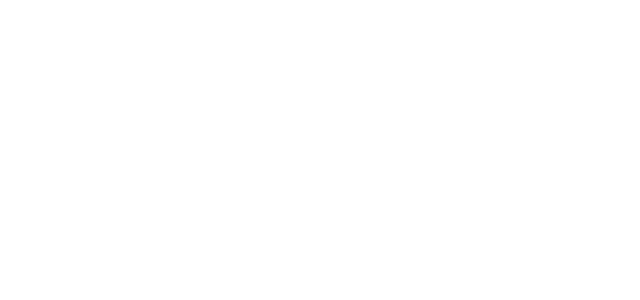
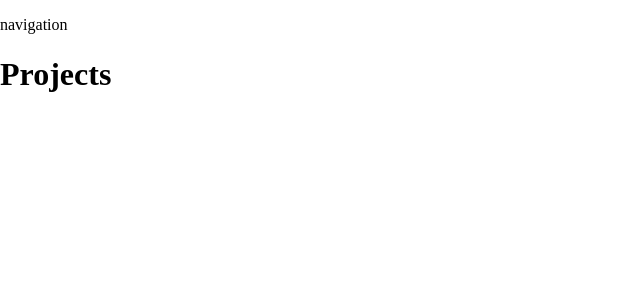
Before and after one commit to TsAnastasia/itmo-test-task, a React (Create React App) app: page /projects in a window 1280 px wide. Shown: the top 300 px of the page, without its empty margins (0-640 px from the left). Built offline with nearby package versions, Linux system fonts and the light colour scheme.

Commit message:
feat: add pages components

```diff
--- a/src/components/App/App.js
+++ b/src/components/App/App.js
@@ -1,16 +1,19 @@
 import React from "react";
-import { BrowserRouter, Route, Switch } from "react-router-dom";
+import { Switch, Route, Redirect } from "react-router-dom";
 import MainPage from "../MainPage/MainPage";
-import MarketPage from "../MarketPage/MarketPage";
-import ProtectedRoute from "../ProtectedRoute/ProtectedRoute";
+import AppPage from "../AppPage/AppPage";
 
 const App = () => {
+  const isAuth = true;
+
   return (
     <div className="app">
       <header className="app__header"></header>
       <Switch>
         <Route exact path="/" component={MainPage} />
-        <ProtectedRoute path="/market" component={MarketPage} />
+        <Route path="*">
+          {isAuth ? <AppPage /> : <Redirect to="/" />}
+        </Route>
       </Switch>
       <footer className="app__footer"></footer>
     </div>
--- /dev/null
+++ b/src/components/AppPage/AppPage.js
@@ -0,0 +1,22 @@
+import React from "react";
+import { Switch, Route } from "react-router-dom";
+import MarketPage from "../MarketPage/MarketPage";
+import ProjectsPage from "../ProjectsPage/ProjectsPage";
+import UserPage from "../UserPage/UserPage";
+
+const AppPage = () => {
+  return (
+    <main className="app-page">
+      <nav className="app-page__nav">
+        <p>navigation</p>
+      </nav>
+      <Switch>
+        <Route path="/market" component={MarketPage} />
+        <Route path="/projects" component={ProjectsPage} />
+        <Route path="/user" component={UserPage} />
+      </Switch>
+    </main>
+  );
+};
+
+export default AppPage;
--- /dev/null
+++ b/src/components/ProjectsPage/ProjectsPage.js
@@ -0,0 +1,11 @@
+import React from "react";
+
+const ProjectsPage = () => {
+  return (
+    <main className="app__main">
+      <h1 className="app__title">Projects</h1>
+    </main>
+  );
+};
+
+export default ProjectsPage;
--- a/src/components/ProtectedRoute/ProtectedRoute.js
+++ /dev/null
@@ -1,16 +0,0 @@
-import React from "react";
-import { Switch, Route, Redirect } from "react-router-dom";
-
-const ProtectedRoute = ({ component: Component, ...props }) => {
-  const isAuth = true;
-
-  return (
-    <Switch>
-      <Route>
-        {() => (isAuth ? <Component {...props} /> : <Redirect to="/" />)}
-      </Route>
-    </Switch>
-  );
-};
-
-export default ProtectedRoute;
--- /dev/null
+++ b/src/components/UserPage/UserPage.js
@@ -0,0 +1,11 @@
+import React from "react";
+
+const UserPage = () => {
+  return (
+    <main className="app__main">
+      <h1 className="app__title">User</h1>
+    </main>
+  );
+};
+
+export default UserPage;
```
Also changed, not shown: src/components/AppPage/AppPage.css (added), src/components/ProjectsPage/ProjectsPage.css (added), src/components/UserPage/UserPage.css (added).
